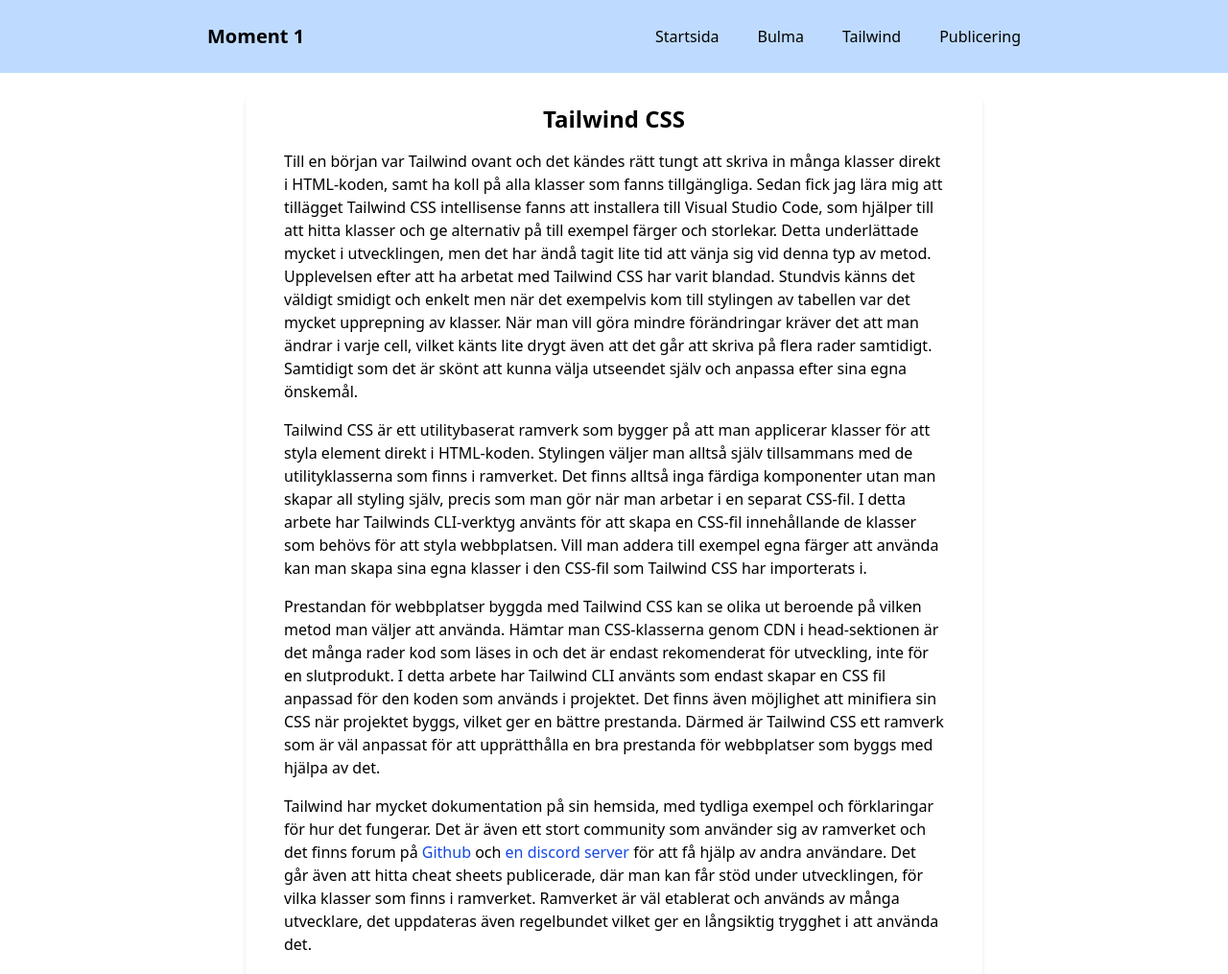
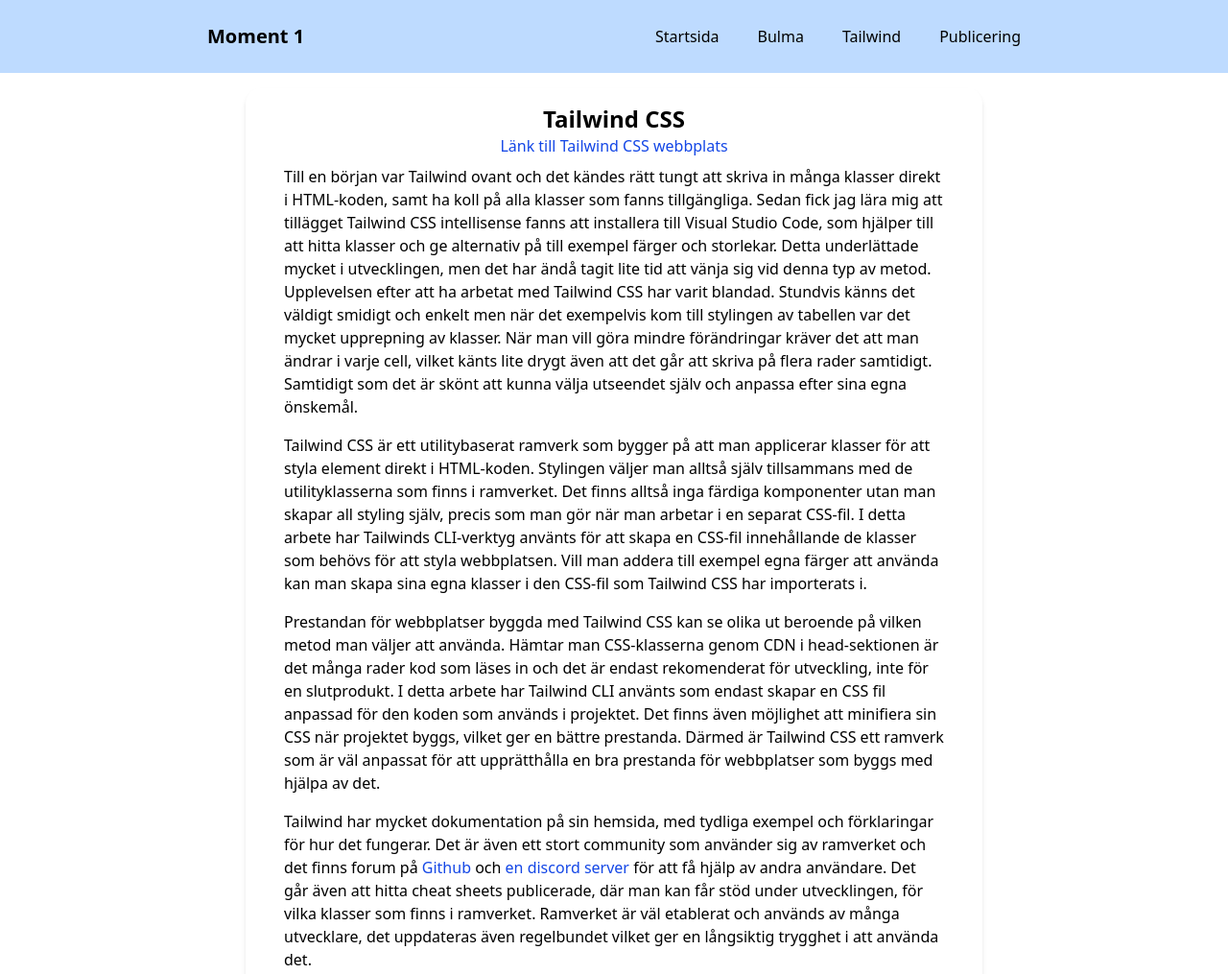
Before and after one commit to rare2400/moment1-fullstack, a website: page docs/tailwind.html in a window 1280 px wide. Shown: the top 1015 px of the page at 96% size. Drawn offline with Linux system fonts and the light colour scheme.

Commit message:
lägger till länk till ramverkets webbplats

```diff
--- a/docs/tailwind.html
+++ b/docs/tailwind.html
@@ -44,8 +44,12 @@
 
             <section>
                 <h2 class="text-2xl text-center font-bold">Tailwind CSS</h2>
+                <p class="text-center my-1">
+                    <a href="https://tailwindcss.com/" class="text-blue-700 hover:underline">Länk till
+                        Tailwind CSS webbplats</a>
+                </p>
 
-                <p class="my-4">
+                <p class="my-2">
                     Till en början var Tailwind ovant och det kändes rätt tungt att skriva in många klasser direkt i
                     HTML-koden, samt ha koll på alla klasser som fanns tillgängliga. Sedan fick jag lära mig att
                     tillägget Tailwind CSS intellisense fanns att installera till Visual Studio Code, som hjälper till
```
Also changed, not shown: docs/bulma.html (+5 -2 lines).
